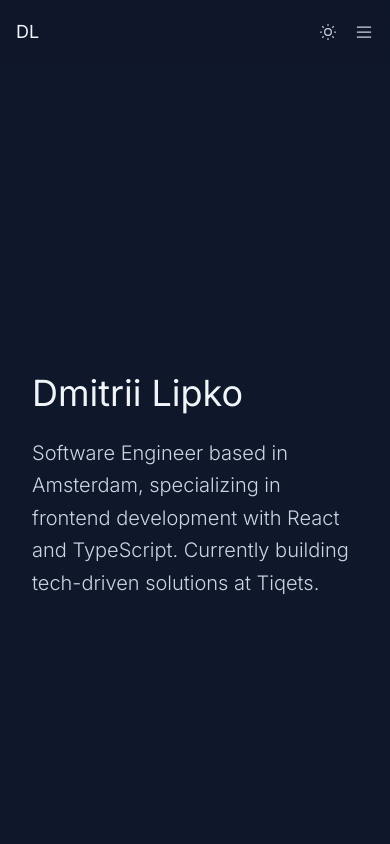
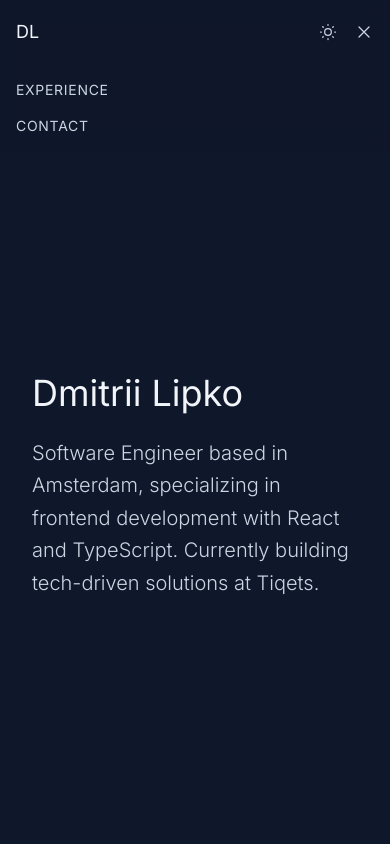
Before and after one commit to dnlipko/dnlipko.github.io, a Next.js app: page / in a window 390 px wide. Both pictures are taken after a click on the button 364 px from the left and 32 px from the top of the page. Shown: the top 844 px of the page. Built offline with nearby package versions, Linux system fonts and the light colour scheme.

Commit message:
navigation

```diff
--- a/src/app/layout.tsx
+++ b/src/app/layout.tsx
@@ -2,7 +2,7 @@ import type { Metadata } from "next";
 import { Inter } from "next/font/google";
 import "./globals.css";
 import { ThemeProvider } from "./providers/ThemeProvider";
-import ThemeToggle from "@/components/ThemeToggle";
+import { Navigation } from "@/components/Navigation";
 
 const inter = Inter({ subsets: ["latin"] });
 
@@ -20,32 +20,7 @@ export default function RootLayout({
     <html lang="en" className="scroll-smooth">
       <ThemeProvider>
         <body className={`${inter.className} min-h-screen bg-background`}>
-          <nav className="fixed w-full z-50 transition-all duration-300 nav-blur">
-            <div className="max-w-3xl mx-auto px-4 sm:px-6 lg:px-8">
-              <div className="flex justify-between items-center h-16">
-                <a href="/" className="text-lg font-normal text-primary hover:text-secondary transition-colors duration-200">
-                  DL
-                </a>
-                <div className="hidden md:flex items-center space-x-8">
-                  <a href="#experience" className="text-sm text-secondary hover:text-primary transition-colors duration-200 uppercase tracking-wider">
-                    Experience
-                  </a>
-                  <a href="#contact" className="text-sm text-secondary hover:text-primary transition-colors duration-200 uppercase tracking-wider">
-                    Contact
-                  </a>
-                  <ThemeToggle />
-                </div>
-                <div className="md:hidden flex items-center space-x-4">
-                  <ThemeToggle />
-                  <button className="text-secondary hover:text-primary transition-colors duration-200">
-                    <svg className="h-5 w-5" fill="none" strokeLinecap="round" strokeLinejoin="round" strokeWidth="1.5" viewBox="0 0 24 24" stroke="currentColor">
-                      <path d="M4 6h16M4 12h16M4 18h16"></path>
-                    </svg>
-                  </button>
-                </div>
-              </div>
-            </div>
-          </nav>
+          <Navigation />
           <main className="container mx-auto px-4 pt-16">
             {children}
           </main>
--- a/src/components/Navigation.tsx
+++ b/src/components/Navigation.tsx
@@ -1,65 +1,35 @@
 'use client';
 
-import { useState, useEffect } from 'react';
+import { useState } from 'react';
 import Link from 'next/link';
+import ThemeToggle from './ThemeToggle';
 
-const Navigation = () => {
-  const [isScrolled, setIsScrolled] = useState(false);
+export function Navigation() {
   const [isMobileMenuOpen, setIsMobileMenuOpen] = useState(false);
 
-  useEffect(() => {
-    const handleScroll = () => {
-      setIsScrolled(window.scrollY > 50);
-    };
-    window.addEventListener('scroll', handleScroll);
-    return () => window.removeEventListener('scroll', handleScroll);
-  }, []);
-
-  const navItems = [
-    { name: 'Experience', href: '#experience' },
-    { name: 'Contact', href: '#contact' },
-  ];
-
   return (
-    <nav
-      className={`fixed w-full z-50 transition-all duration-300 ${
-        isScrolled ? 'bg-background/80 backdrop-blur-sm border-b border-accent/10' : 'bg-transparent'
-      }`}
-    >
+    <nav className="fixed w-full z-50 transition-all duration-300 nav-blur">
       <div className="max-w-3xl mx-auto px-4 sm:px-6 lg:px-8">
         <div className="flex justify-between items-center h-16">
-          <Link href="/" className="text-lg font-normal text-primary">
+          <Link href="/" className="text-lg font-normal text-primary hover:text-secondary transition-colors duration-200">
             DL
           </Link>
-
-          {/* Desktop Navigation */}
-          <div className="hidden md:flex space-x-8">
-            {navItems.map((item) => (
-              <Link
-                key={item.name}
-                href={item.href}
-                className="text-sm text-secondary hover:text-primary transition-colors duration-200 uppercase tracking-wider"
-              >
-                {item.name}
-              </Link>
-            ))}
+          <div className="hidden md:flex items-center space-x-8">
+            <Link href="#experience" className="text-sm text-secondary hover:text-primary transition-colors duration-200 uppercase tracking-wider">
+              Experience
+            </Link>
+            <Link href="#contact" className="text-sm text-secondary hover:text-primary transition-colors duration-200 uppercase tracking-wider">
+              Contact
+            </Link>
+            <ThemeToggle />
           </div>
-
-          {/* Mobile menu button */}
-          <div className="md:hidden">
+          <div className="md:hidden flex items-center space-x-4">
+            <ThemeToggle />
             <button
               onClick={() => setIsMobileMenuOpen(!isMobileMenuOpen)}
               className="text-secondary hover:text-primary transition-colors duration-200"
             >
-              <svg
-                className="h-5 w-5"
-                fill="none"
-                strokeLinecap="round"
-                strokeLinejoin="round"
-                strokeWidth="1.5"
-                viewBox="0 0 24 24"
-                stroke="currentColor"
-              >
+              <svg className="h-5 w-5" fill="none" strokeLinecap="round" strokeLinejoin="round" strokeWidth="1.5" viewBox="0 0 24 24" stroke="currentColor">
                 {isMobileMenuOpen ? (
                   <path d="M6 18L18 6M6 6l12 12" />
                 ) : (
@@ -69,27 +39,17 @@ const Navigation = () => {
             </button>
           </div>
         </div>
+        {isMobileMenuOpen && (
+          <div className="md:hidden py-2">
+            <Link href="#experience" className="block py-2 text-sm text-secondary hover:text-primary transition-colors duration-200 uppercase tracking-wider">
+              Experience
+            </Link>
+            <Link href="#contact" className="block py-2 text-sm text-secondary hover:text-primary transition-colors duration-200 uppercase tracking-wider">
+              Contact
+            </Link>
+          </div>
+        )}
       </div>
-
-      {/* Mobile Navigation */}
-      {isMobileMenuOpen && (
-        <div className="md:hidden border-t border-accent/10">
-          <div className="bg-background px-4 py-2">
-            {navItems.map((item) => (
-              <Link
-                key={item.name}
-                href={item.href}
-                className="block py-2 text-sm text-secondary hover:text-primary transition-colors duration-200 uppercase tracking-wider"
-                onClick={() => setIsMobileMenuOpen(false)}
-              >
-                {item.name}
-              </Link>
-            ))}
-          </div>
-        </div>
-      )}
     </nav>
   );
-};
-
-export default Navigation;
+}
```
